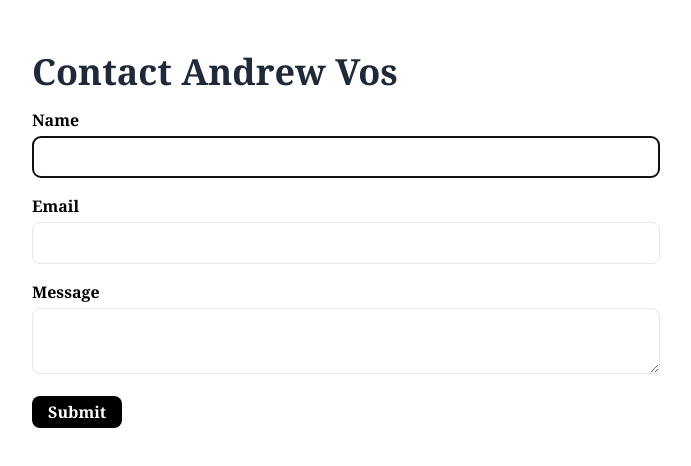
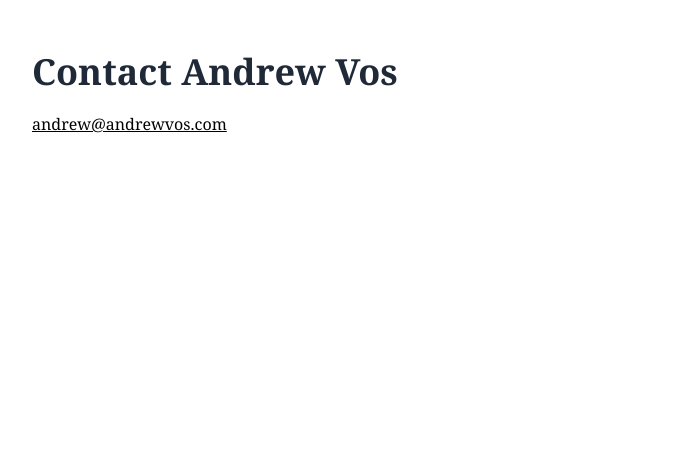
Before and after one commit to AndrewVos/andrewvos.com, a Next.js app: page /contact in a window 1280 px wide. Shown: the top 466 px of the page, without its empty margins (294-985 px from the left). Built offline with nearby package versions, Linux system fonts and the light colour scheme; what tailwindcss-animated would draw is missing.

Commit message:
Fix broken contact page

```diff
--- a/app/contact/page.tsx
+++ b/app/contact/page.tsx
@@ -1,4 +1,5 @@
 import { Metadata } from 'next';
+import Link from 'next/link';
 
 export const metadata: Metadata = {
   title: 'Contact - andrewvos.com',
@@ -8,34 +9,10 @@ export default function Hire() {
   return (
     <div className="container mx-auto p-3 mt-10 mb-5">
       <div className="w-full lg:w-1/2 mx-auto">
-        <h1 className="text-4xl text-gray-800 font-bold">
+        <h1 className="text-4xl text-gray-800 font-bold mb-5">
           Contact Andrew Vos
         </h1>
-        <form name="contact" action="/contact/success" method="POST" data-netlify="true">
-          <input type="hidden" name="form-name" value="contact" />
-          <div className="mt-4 w-full">
-            <label className=
-              "block text-black mb-1 font-bold text-left" htmlFor="name">Name</label>
-            <input id="name" name="name" type="text" className=
-              "w-full py-2 px-4 rounded-lg border" required autoFocus />
-          </div>
-          <div className="mt-4 w-full">
-            <label className=
-              "block text-black mb-1 font-bold text-left" htmlFor="email">Email</label>
-            <input id="email" name="email" type="email" required className=
-              "w-full py-2 px-4 rounded-lg border" />
-          </div>
-          <div className="mt-4 w-full">
-            <label className=
-              "block text-black mb-1 font-bold text-left" htmlFor="message">Message</label>
-            <textarea id="message" name="message" className=
-              "w-full py-2 px-4 rounded-lg border" required></textarea>
-          </div>
-          <div className="mt-4 w-full">
-            <button type="submit" className=
-              "h-8 px-4 text-md text-white bg-black font-bold rounded-lg">Submit</button>
-          </div>
-        </form>
+        <Link className='underline' href="mailto:andrew@andrewvos.com">andrew@andrewvos.com</Link>
       </div>
     </div>
   )
```
